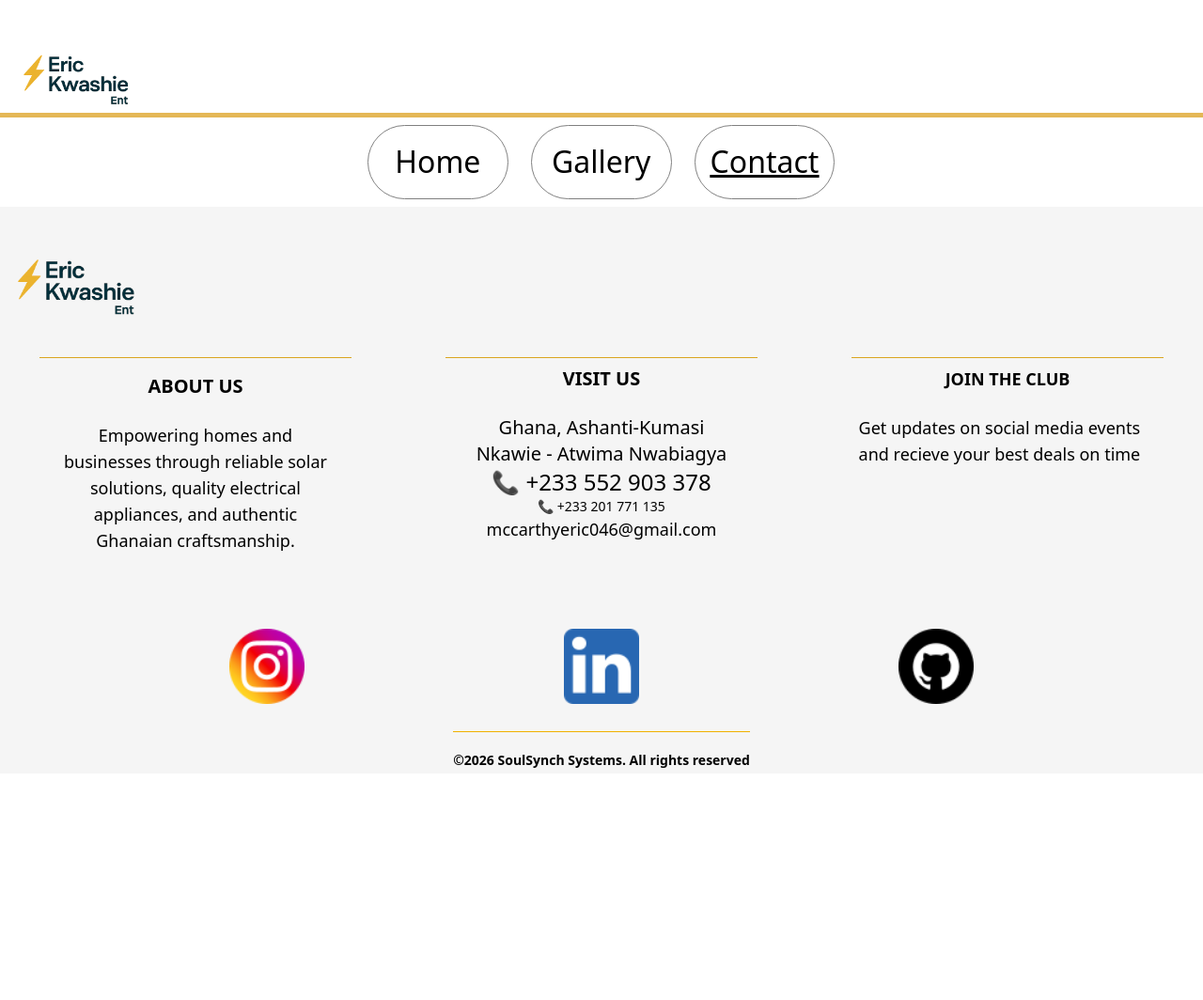
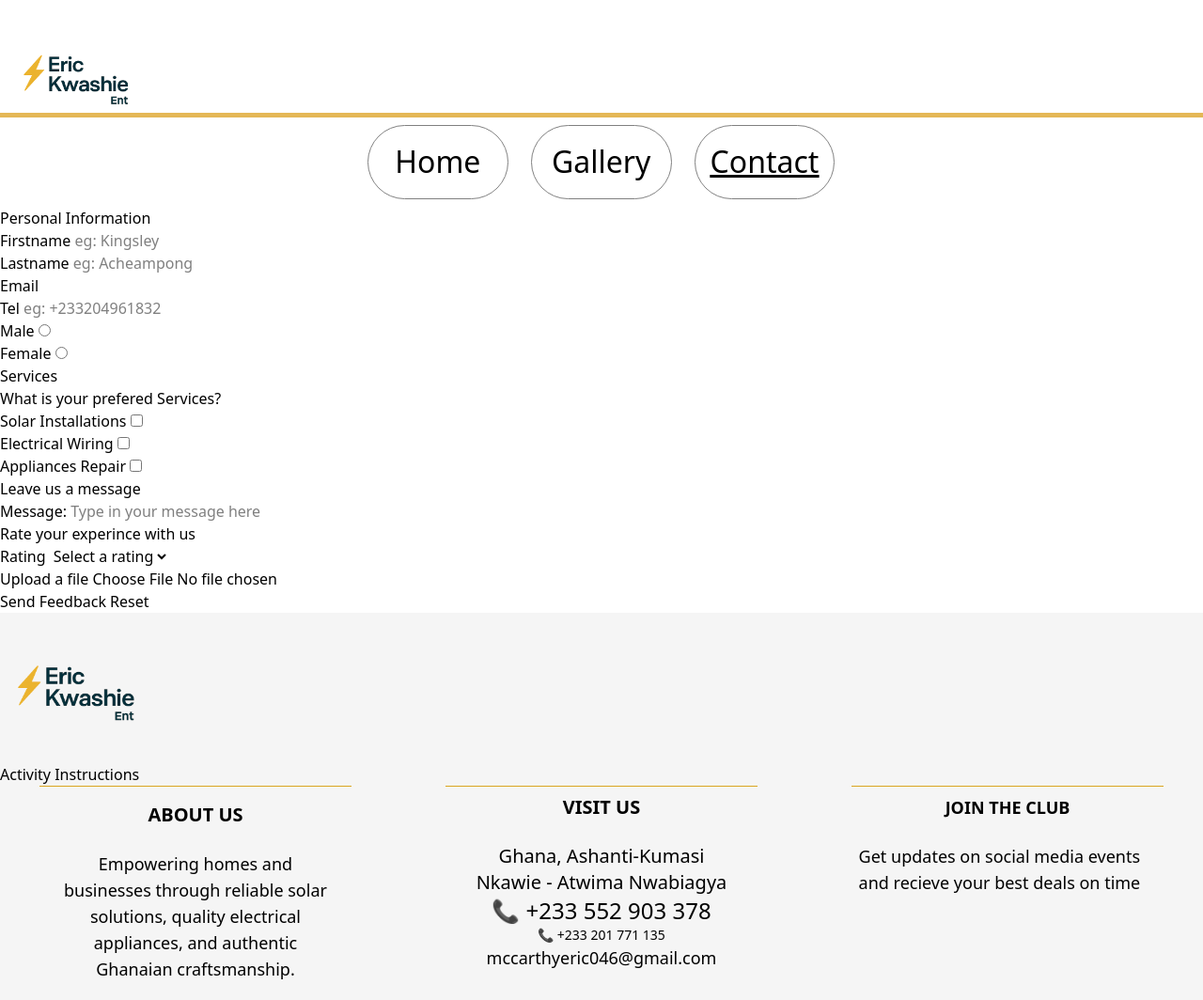
Before and after one commit to king6ava9e/ERIC-QUASHIE-92-ENTERPRISE, a website: page contact.html in a window 1280 px wide. Shown: the top 1064 px of the page at 94% size. Before the commit the page ends 823 px from the top, so only its background shows below. Drawn offline with nearby package versions, Linux system fonts and the light colour scheme; a web font is replaced by a local one.

Commit message:
worked a bit on the contact page

```diff
--- a/contact.html
+++ b/contact.html
@@ -91,12 +91,107 @@
     </nav>
 
     <main>
+        <!-- making the forms for the page-->
+         <form action="thank-you.html
+         " method="get" enctype="multipart/form-data">
+         <!--Personal Informations-->
+         <fieldset>
+            <legend>Personal Information</legend>
+            <!--Full name of user-->
+            <div>
+                <label for="firstname">Firstname</label>
+                <input type="text"  name="firstname" id="firstname" placeholder="eg: Kingsley" required>
+            </div>
 
+            <div>
+            <label for="lasttname">Lastname</label>
+            <input type="text" name="lastname" id="lastname" placeholder="eg: Acheampong" required>
+            </div >
+
+            <!--Email-->
+            <div>
+                <label for="email">Email</label>
+                <input type="email" name="email" id="email" required >
+            </div>
+
+            <!--Phone Number-->
+            <div>
+                <label for="phone">Tel</label>
+                <input type="tel" name="phone" id="phone" required pattern="^[0-9]+" placeholder="eg: +233204961832">
+            </div>
+
+            <!--Gender-->
+            <div>
+                <label for="male">Male</label>
+                <input type="radio" name="gender" id="male" value="male">
+            </div>
+
+            <div>
+                <label for="female">Female</label>
+                <input type="radio" name="gender" id="female" value="female">
+            </div>
+            </fieldset>
+
+            <!--Services-->
+            <fieldset>
+                <Legend>Services</Legend>
+            <!--checkbox for favorite services-->
+            <div>
+                <p>What is your prefered Services?</p>
+                <label for="Solar Installations">Solar Installations</label>
+                <input type="checkbox" name="Solar Installations" id="Solar Installations">
+            </div>
+
+            <div>
+                <label for="Electrical Wiring">Electrical Wiring</label>
+                <input type="checkbox" name="Electrical Wiring" id="Electrical Wiring">
+            </div>
+
+            <div>
+                <label for="Appliances Repair">Appliances Repair</label>
+                <input type="checkbox" name="Appliances Repair" id="Appliances Repair">
+            </div>
+        </fieldset>
+
+            <!--personal statement-->
+            <fieldset>
+                <legend>Leave us a message</legend>
+                <label for="message">Message:</label>
+                <input type="text" name="message" id="message" placeholder="Type in your message here">
+            </fieldset>
+
+            <!--Ratings-->
+            <fieldset>
+                <legend>Rate your experince with us</legend>
+
+                <label for="Ratings">Rating</label>
+                <select name="Ratings" id="Ratings">
+                    <option value="">Select a rating</option>
+                    <option value="5">5</option>
+                    <option value="4">4</option>
+                    <option value="3">3</option>
+                    <option value="2">2</option>
+                    <option value="1">1</option>
+                </select required>
+
+            </fieldset>
+
+            <div>
+            <label for="file">Upload a file</label>
+            <input type="file" name="file" id="file">
+            </div>
+
+            <button type="submit">Send Feedback</button>
+            <button type="reset">Reset</button>
+
+
+        </form>
     </main>
 
 <footer>
     <div><img class="w-[5rem] [@media(min-width:650px)]:w-[10rem]" src="images/eric quarshie image.png"
-            alt="company logo"></div>
+            alt="company logo"></div>Activity Instructions
+
 
     <section class="footer-info">
         <div class="paragraph-section ">
```
Also changed, not shown: thank-you.html (+6 -0 lines).
